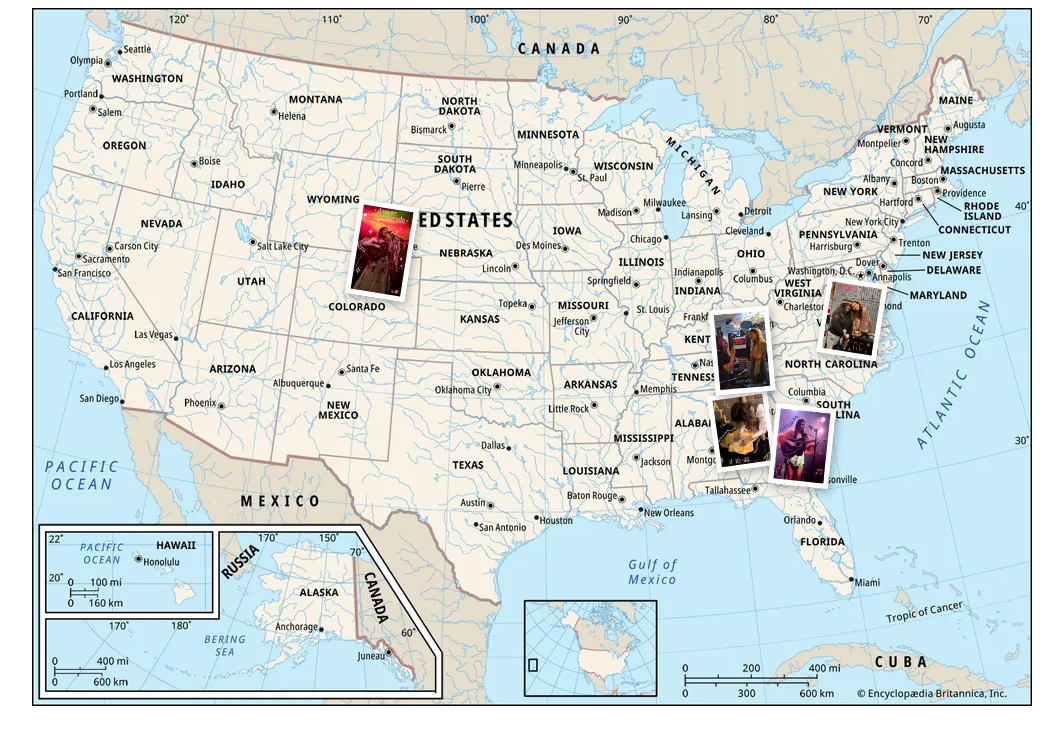
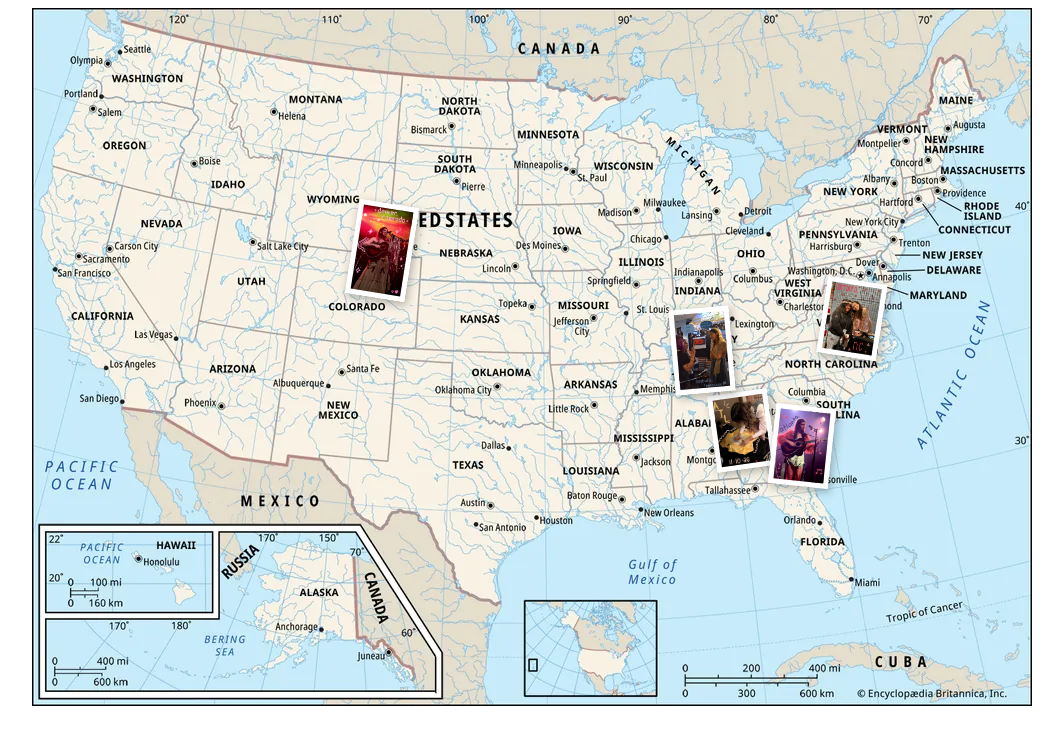
Before and after one commit to clairehansenn/homepage, a plain HTML site: page photosbyme.html in a window 1280 px wide. Shown: the whole page, without its empty margins (108-1171 px from the left). Drawn offline with Linux system fonts and the light colour scheme.

Commit message:
Adjust left position of .nash class

```diff
--- a/photosbyme.html
+++ b/photosbyme.html
@@ -41,7 +41,7 @@
 
 .nash {
     top: 43%;
-    left: 68%;
+    left: 64%;
     transform: rotate(-5deg);
 }
 
```
